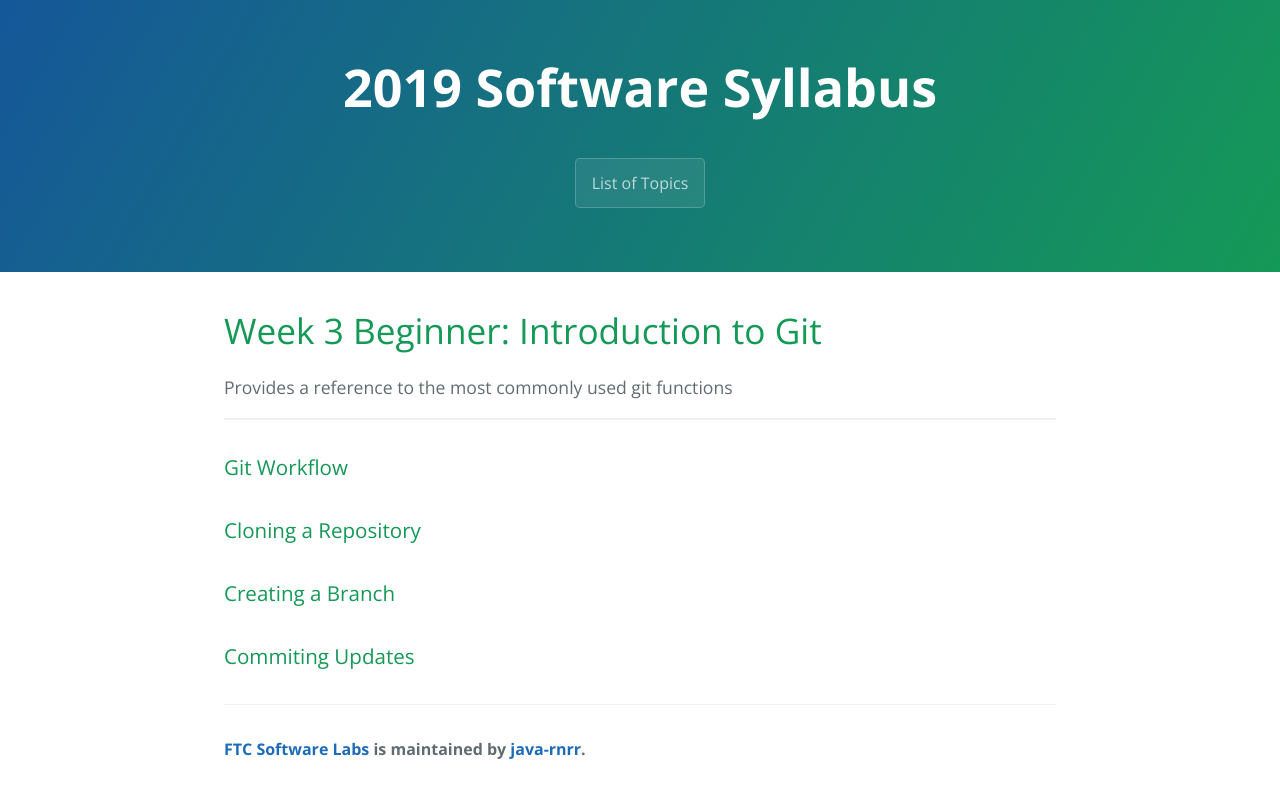
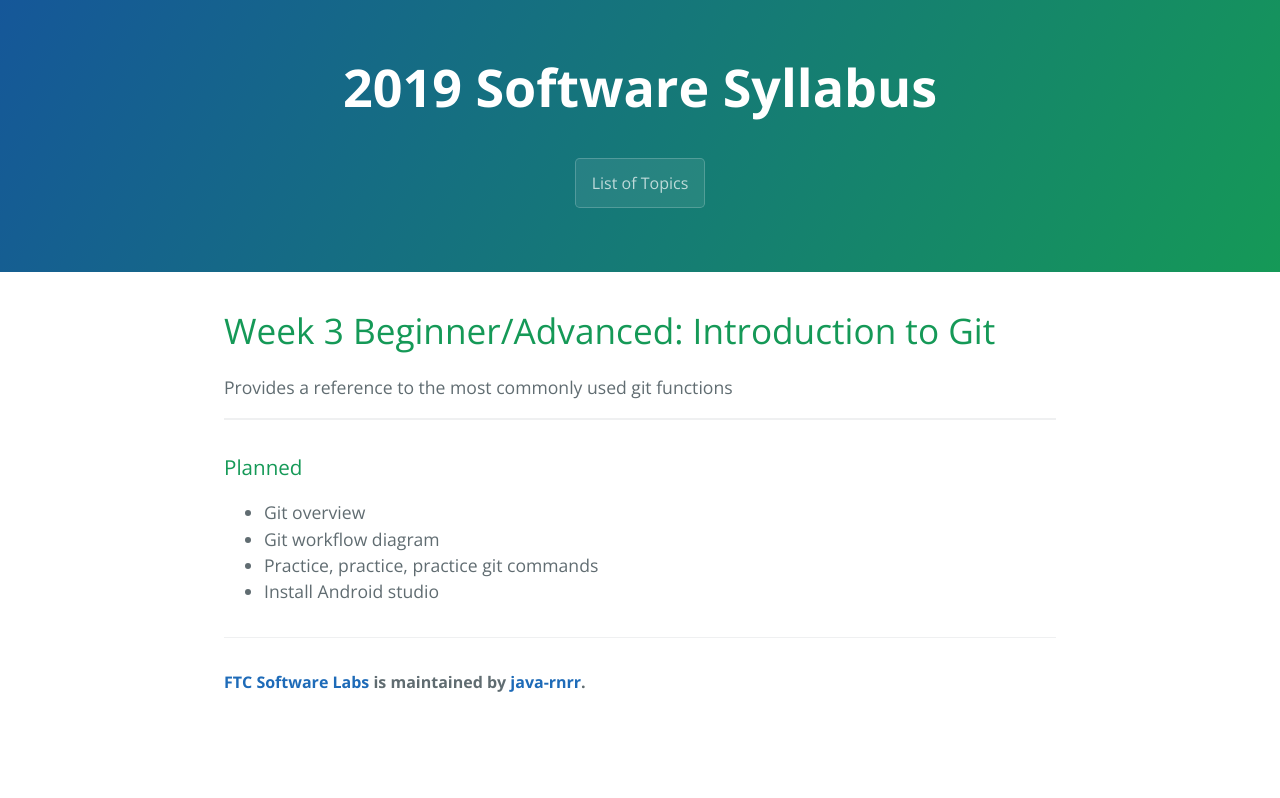
Before and after one commit to java-rnrr/getting-started, a Jekyll site: the page built from _posts/2019-06-02-bw3-intro-to-git.md, in a window 1280 px wide. Shown: the top 798 px of the page. Built offline with Jekyll 4.4.1, drawn with Linux system fonts in a browser that asks for light colours; the repository's description, which GitHub fills in, is left out.

Commit message:
Update 2019-06-02-bw3-intro-to-git.md

```diff
--- a/_posts/2019-06-02-bw3-intro-to-git.md
+++ b/_posts/2019-06-02-bw3-intro-to-git.md
@@ -1,14 +1,12 @@
 ---
 layout: post
-title: "Week 3 Beginner: Introduction to Git"
+title: "Week 3 Beginner/Advanced: Introduction to Git"
 description: Provides a reference to the most commonly used git functions
 ---
 
 
-### Git Workflow
-
-### Cloning a Repository
-
-### Creating a Branch
-
-### Commiting Updates
+### Planned
+* Git overview
+* Git workflow diagram
+* Practice, practice, practice git commands
+* Install Android studio
```
